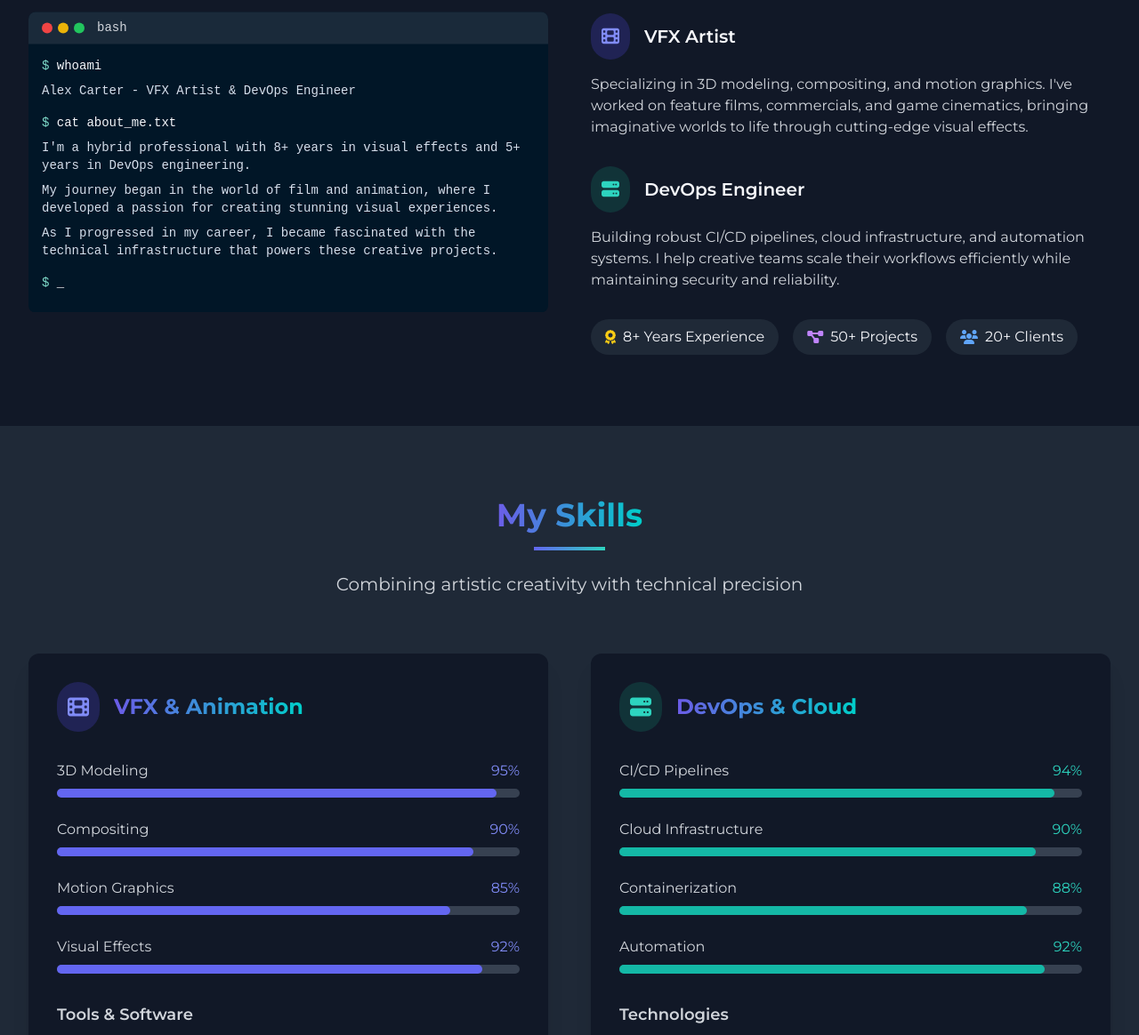
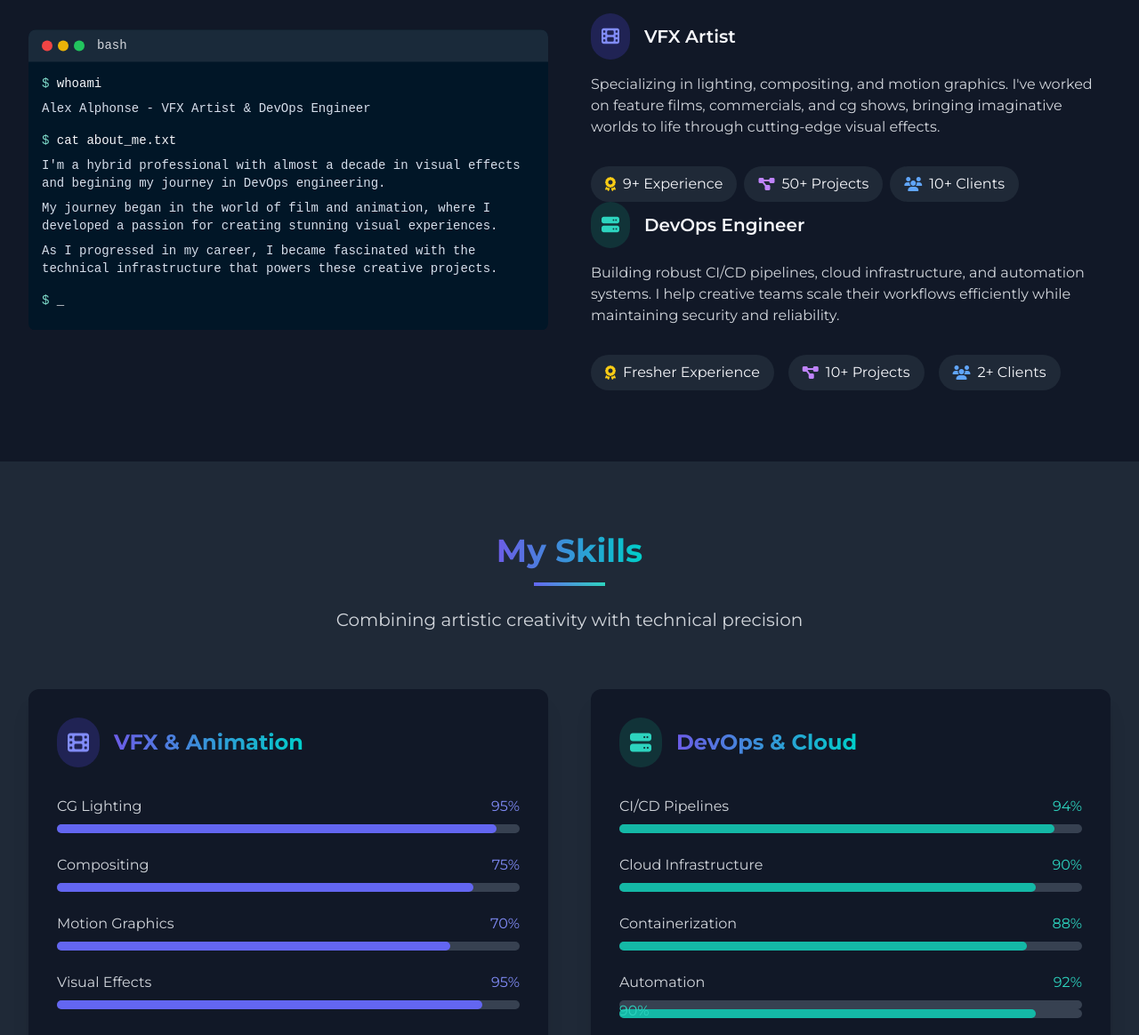
Before and after one commit to alexalphonse/alexalphonse.me, a plain HTML site: page index.html in a window 1280 px wide. Shown: the part 1097-2261 px from the top of the page at 89% size. Drawn offline with nearby package versions, Linux system fonts and the light colour scheme.

Commit message:
updated website

```diff
--- a/index.html
+++ b/index.html
@@ -168,7 +168,7 @@
             <div class="flex flex-col items-center">
                 <div class="relative mb-8">
                     <div class="w-40 h-40 md:w-48 md:h-48 rounded-full border-4 border-indigo-500 overflow-hidden glow">
-                        <img src="https://images.unsplash.com/photo-1560250097-0b93528c311a?ixlib=rb-4.0.3&ixid=M3wxMjA3fDB8MHxwaG90by1wYWdlfHx8fGVufDB8fHx8fA%3D%3D&auto=format&fit=crop&w=687&q=80" alt="Profile" class="w-full h-full object-cover">
+                        <img src="images/profile.png" alt="Profile" class="w-full h-full object-cover">
                     </div>
                     <div class="absolute -bottom-3 -right-3 bg-indigo-600 rounded-full p-2">
                         <i class="fas fa-check text-white text-lg"></i>
@@ -231,10 +231,10 @@
                         </div>
                         <div class="terminal-content">
                             <p class="text-sm mb-2"><span class="command">$</span> whoami</p>
-                            <p class="text-sm mb-4 output">Alex Carter - VFX Artist & DevOps Engineer</p>
+                            <p class="text-sm mb-4 output">Alex Alphonse - VFX Artist & DevOps Engineer</p>
 
                             <p class="text-sm mb-2"><span class="command">$</span> cat about_me.txt</p>
-                            <p class="text-sm mb-2 output">I'm a hybrid professional with 8+ years in visual effects and 5+ years in DevOps engineering.</p>
+                            <p class="text-sm mb-2 output">I'm a hybrid professional with almost a decade in visual effects and begining my journey in DevOps engineering.</p>
                             <p class="text-sm mb-2 output">My journey began in the world of film and animation, where I developed a passion for creating stunning visual experiences.</p>
                             <p class="text-sm mb-4 output">As I progressed in my career, I became fascinated with the technical infrastructure that powers these creative projects.</p>
 
@@ -256,8 +256,22 @@
                             <h4 class="text-xl font-semibold">VFX Artist</h4>
                         </div>
                         <p class="text-gray-300">
-                            Specializing in 3D modeling, compositing, and motion graphics. I've worked on feature films, commercials, and game cinematics, bringing imaginative worlds to life through cutting-edge visual effects.
+                            Specializing in lighting, compositing, and motion graphics. I've worked on feature films, commercials, and cg shows, bringing imaginative worlds to life through cutting-edge visual effects.
                         </p>
+                    </div>
+		    <div class="flex flex-wrap gap-2 mt-8">
+                        <div class="px-4 py-2 bg-gray-800 rounded-full flex items-center">
+                            <i class="fas fa-award text-yellow-400 mr-2"></i>
+                            <span>9+ Experience</span>
+                        </div>
+                        <div class="px-4 py-2 bg-gray-800 rounded-full flex items-center">
+                            <i class="fas fa-project-diagram text-purple-400 mr-2"></i>
+                            <span>50+ Projects</span>
+                        </div>
+                        <div class="px-4 py-2 bg-gray-800 rounded-full flex items-center">
+                            <i class="fas fa-users text-blue-400 mr-2"></i>
+                            <span>10+ Clients</span>
+                        </div>
                     </div>
 
                     <div class="mb-8">
@@ -271,19 +285,18 @@
                             Building robust CI/CD pipelines, cloud infrastructure, and automation systems. I help creative teams scale their workflows efficiently while maintaining security and reliability.
                         </p>
                     </div>
-
                     <div class="flex flex-wrap gap-4 mt-8">
                         <div class="px-4 py-2 bg-gray-800 rounded-full flex items-center">
                             <i class="fas fa-award text-yellow-400 mr-2"></i>
-                            <span>8+ Years Experience</span>
+                            <span>Fresher Experience</span>
                         </div>
                         <div class="px-4 py-2 bg-gray-800 rounded-full flex items-center">
                             <i class="fas fa-project-diagram text-purple-400 mr-2"></i>
-                            <span>50+ Projects</span>
+                            <span>10+ Projects</span>
                         </div>
                         <div class="px-4 py-2 bg-gray-800 rounded-full flex items-center">
                             <i class="fas fa-users text-blue-400 mr-2"></i>
-                            <span>20+ Clients</span>
+                            <span>2+ Clients</span>
                         </div>
                     </div>
                 </div>
@@ -317,7 +330,7 @@
                     <div class="space-y-6">
                         <div>
                             <div class="flex justify-between mb-2">
-                                <span class="font-medium text-gray-300">3D Modeling</span>
+                                <span class="font-medium text-gray-300">CG Lighting</span>
                                 <span class="font-medium text-indigo-400">95%</span>
                             </div>
                             <div class="w-full bg-gray-700 rounded-full h-2.5">
@@ -328,7 +341,7 @@
                         <div>
                             <div class="flex justify-between mb-2">
                                 <span class="font-medium text-gray-300">Compositing</span>
-                                <span class="font-medium text-indigo-400">90%</span>
+                                <span class="font-medium text-indigo-400">75%</span>
                             </div>
                             <div class="w-full bg-gray-700 rounded-full h-2.5">
                                 <div class="skill-bar bg-indigo-500 h-2.5 rounded-full" style="width: 90%"></div>
@@ -338,7 +351,7 @@
                         <div>
                             <div class="flex justify-between mb-2">
                                 <span class="font-medium text-gray-300">Motion Graphics</span>
-                                <span class="font-medium text-indigo-400">85%</span>
+                                <span class="font-medium text-indigo-400">70%</span>
                             </div>
                             <div class="w-full bg-gray-700 rounded-full h-2.5">
                                 <div class="skill-bar bg-indigo-500 h-2.5 rounded-full" style="width: 85%"></div>
@@ -348,7 +361,7 @@
                         <div>
                             <div class="flex justify-between mb-2">
                                 <span class="font-medium text-gray-300">Visual Effects</span>
-                                <span class="font-medium text-indigo-400">92%</span>
+                                <span class="font-medium text-indigo-400">95%</span>
                             </div>
                             <div class="w-full bg-gray-700 rounded-full h-2.5">
                                 <div class="skill-bar bg-indigo-500 h-2.5 rounded-full" style="width: 92%"></div>
@@ -383,6 +396,11 @@
                                 <i class="fas fa-video text-gray-300 mr-2"></i>
                                 <span>Premiere Pro</span>
                             </div>
+			    <div class="px-3 py-1 bg-gray-700 rounded-full text-sm flex items-center">
+                                <i class="fas fa-video text-gray-300 mr-2"></i>
+                                <span>Davinci Resolve</span>
+                            </div>
+
                         </div>
                     </div>
                 </div>
@@ -410,6 +428,29 @@
                         <div>
                             <div class="flex justify-between mb-2">
                                 <span class="font-medium text-gray-300">Cloud Infrastructure</span>
+                                <span class="font-medium text-teal-400">90%</span>
+                            </div>
+                            <div class="w-full bg-gray-700 rounded-full h-2.5">
+                                <div class="skill-bar bg-teal-500 h-2.5 rounded-full" style="width: 90%"></div>
+                            </div>
+                        </div>
+
+                        <div>
+                            <div class="flex justify-between mb-2">
+                                <span class="font-medium text-gray-300">Containerization</span>
+                                <span class="font-medium text-teal-400">88%</span>
+                            </div>
+                            <div class="w-full bg-gray-700 rounded-full h-2.5">
+                                <div class="skill-bar bg-teal-500 h-2.5 rounded-full" style="width: 88%"></div>
+                            </div>
+                        </div>
+
+                        <div>
+                            <div class="flex justify-between mb-2">
+                                <span class="font-medium text-gray-300">Automation</span>
+                                <span class="font-medium text-teal-400">92%</span>
+                            </div>
+                            <div class="w-full bg-gray-700 rounded-full h-2.5">
                                 <span class="font-medium text-teal-400">90%</span>
                             </div>
                             <div class="w-full bg-gray-700 rounded-full h-2.5">
@@ -471,8 +512,8 @@
                             </div>
                             <div class="px-3 py-1 bg-gray-700 rounded-full text-sm flex items-center">
                                 <i class="fab fa-linux text-gray-300 mr-2"></i>
-                                <span>Linux</span>
-                            </div>
+				<span>Linux</span>
+		            </div>
                         </div>
                     </div>
                 </div>
```
Also changed, not shown: images/profile.jpeg (added), images/profile.jpg (added), images/profile.png (added).
